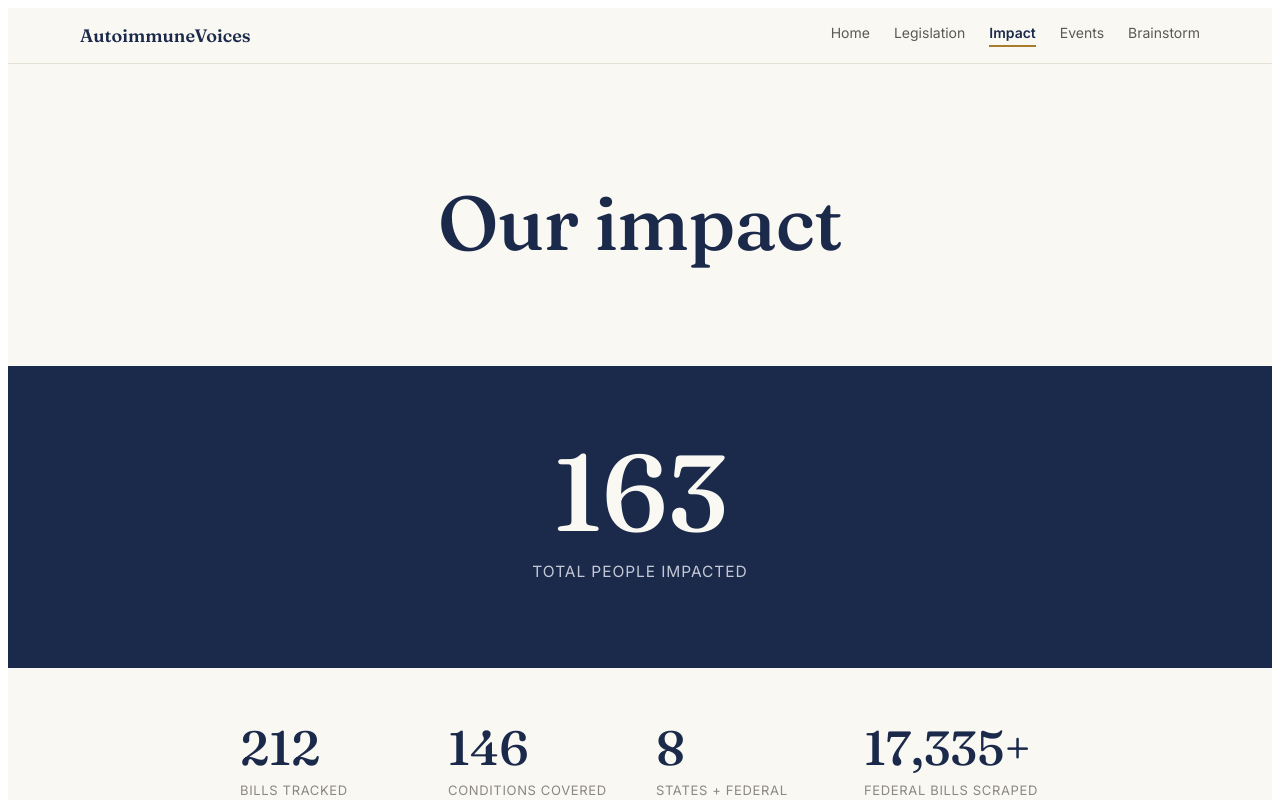
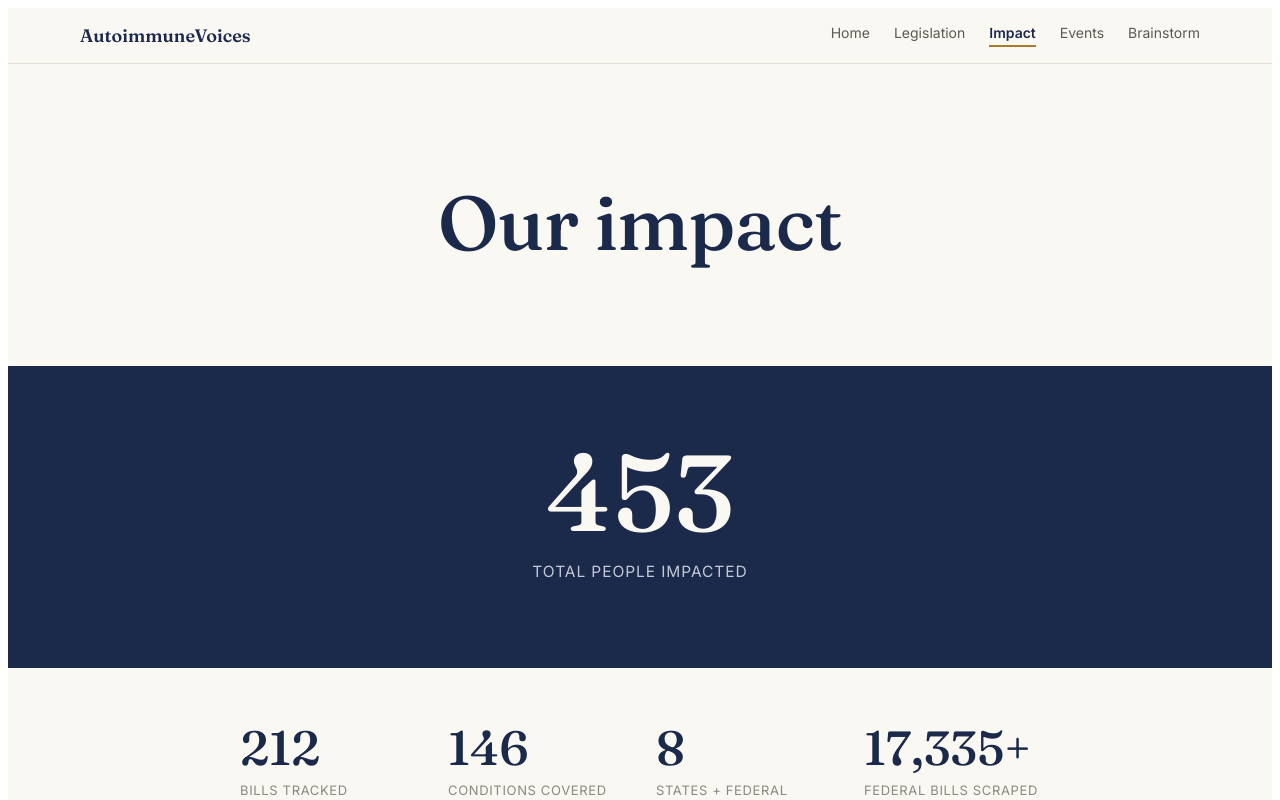
Before and after one commit to AadyaS26/patient-voice-coalition, a React (Vite) app: page /impact in a window 1280 px wide. Shown: the top 800 px of the page. Built offline with nearby package versions, Linux system fonts and the light colour scheme; no server answers.

Commit message:
Update Impact.jsx

```diff
--- a/src/pages/Impact.jsx
+++ b/src/pages/Impact.jsx
@@ -7,7 +7,7 @@ const FONT_IMPORT = `@import url('https://fonts.googleapis.com/css2?family=Fraun
 
 const CURATED_BILLS = 212;
 const CONDITIONS_COVERED = 146;
-const INSTAGRAM_FOLLOWERS = 163;
+const INSTAGRAM_REACH = 453;
 
 const RECENTLY_PASSED = [
   { number: "IL SB 1288", label: "Illinois Public Act 104-0090 — allergen awareness training" },
@@ -130,7 +130,7 @@ export default function ImpactPage() {
       <section style={{ background: "#1B2A4A", padding: "72px 24px" }}>
         <div style={{ maxWidth: 800, margin: "0 auto", textAlign: "center" }}>
           <div style={{ fontFamily: "Fraunces, serif", fontSize: "clamp(64px, 11vw, 108px)", color: "#FAF8F3", fontWeight: 500, lineHeight: 1 }}>
-            {loading ? "—" : (peopleImpacted + INSTAGRAM_FOLLOWERS).toLocaleString()}
+            {loading ? "—" : (peopleImpacted + INSTAGRAM_REACH).toLocaleString()}
           </div>
           <p style={{ fontSize: 15.5, letterSpacing: "0.06em", textTransform: "uppercase", color: "#C4C8D6", marginTop: 16 }}>
             Total people impacted
```
